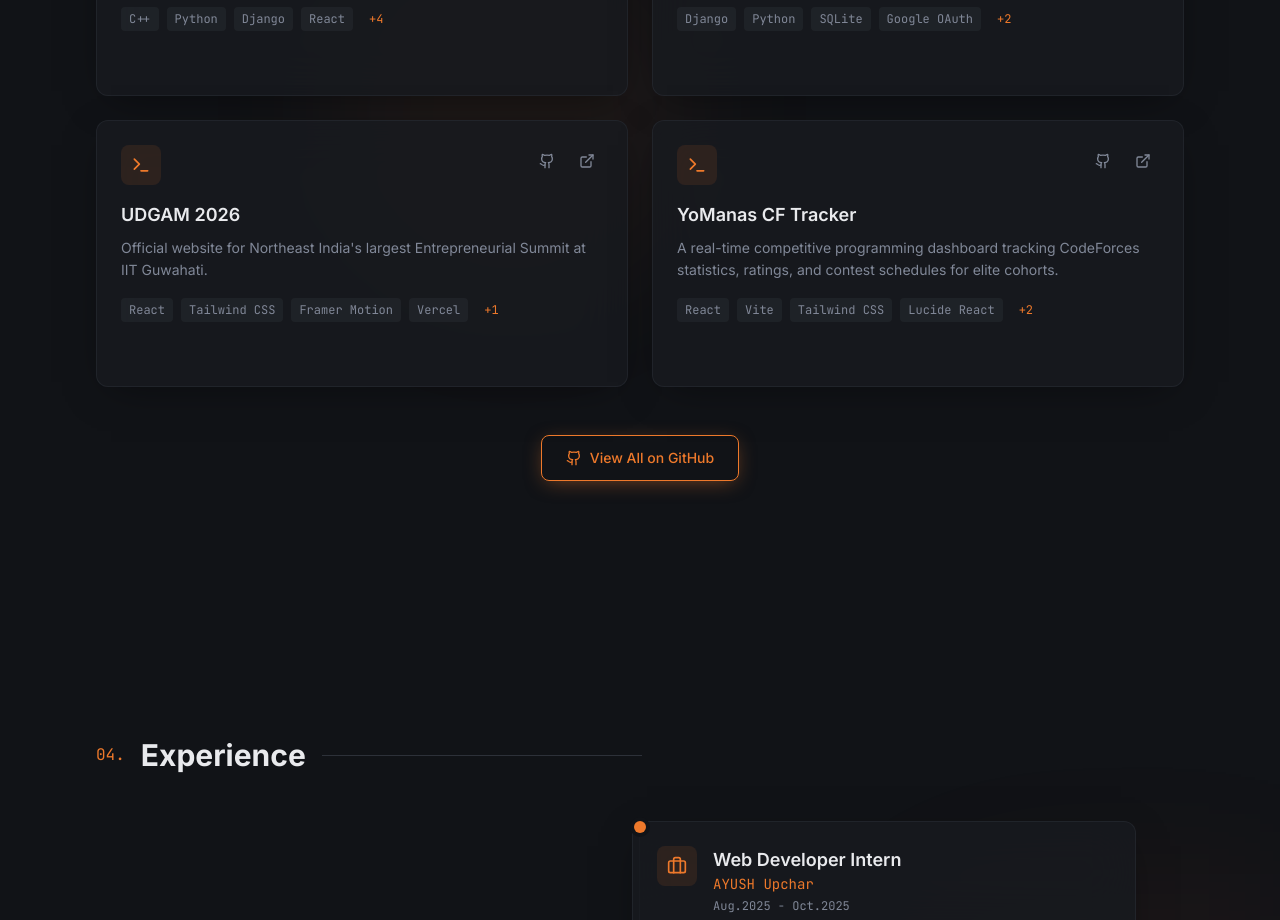
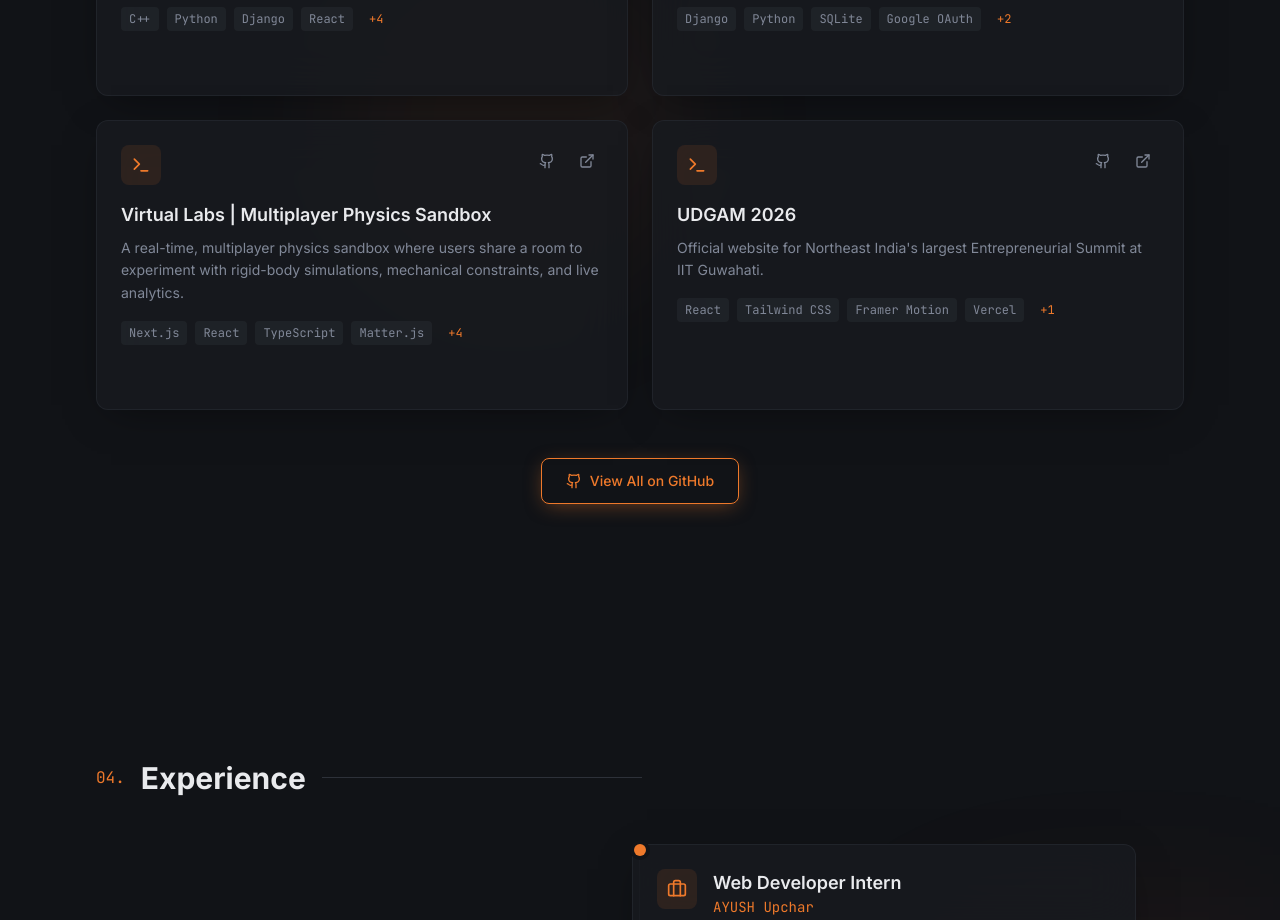
Before and after one commit to aditya-prabhakar-13/adityaprabhakar, a React (Vite) app: page / in a window 1280 px wide. Shown: the part 3120-4040 px from the top of the page. Built offline with nearby package versions, Linux system fonts and the light colour scheme; the HTML template or start-up script is replaced by a standard one.

Commit message:
Featured Projects Updated

```diff
--- a/src/data/projects.ts
+++ b/src/data/projects.ts
@@ -75,7 +75,37 @@ Route buildInitialRoute(const Customer& seed, const std::vector<Customer>& unrou
   > Ready for connections`
   },
   {
-    id: 3, // You can change this ID to place it where you want in the list
+    id: 3,
+    title: "Virtual Labs | Multiplayer Physics Sandbox",
+    description: "A real-time, multiplayer physics sandbox where users share a room to experiment with rigid-body simulations, mechanical constraints, and live analytics.",
+    longDescription: "Led development of an interactive physics sandbox built on a Peer-Host authority model: the room creator runs the Matter.js engine locally and broadcasts ~20Hz snapshot deltas over Socket.io, while peers interpolate state for smooth, low-latency synchronization. Users spawn bodies and wire them together with ropes, springs, pivots, and motors, toggle an Inspect Mode for real-time velocity and force vectors, and open a Recharts dashboard for live kinetic energy and net-force charts. Experiment setups are serialized and persisted to MongoDB, ready to be reloaded from the Experiment Library.",
+    techStack: ["Next.js", "React", "TypeScript", "Matter.js", "Socket.io", "MongoDB", "Recharts", "Tailwind CSS"],
+    githubUrl: "https://github.com/aditya-prabhakar-13/Virtual_Labs",
+    liveUrl: "https://virtual-labs-y12v.onrender.com/",
+    codeSnippet: `// Peer-Host sync: broadcast physics snapshots at ~20Hz (Socket.io)
+setInterval(() => {
+  if (!isHost) return;
+  const snapshot = world.bodies.map((b) => ({
+    id: b.id,
+    x: b.position.x,
+    y: b.position.y,
+    angle: b.angle,
+  }));
+  socket.emit("state:update", { room, snapshot });
+}, 1000 / 20);
+
+// Peers interpolate toward the host's authoritative state
+socket.on("state:update", ({ snapshot }) => interpolateBodies(snapshot));`,
+    terminalOutput: `$ npm start
+> NODE_ENV=production tsx server.ts
+  ▲ Next.js 16  ready in 1.4s
+  > Socket.io server attached ✓
+  > MongoDB connected (Atlas) ✓
+  > Room "lab-01" created | host elected
+  > Broadcasting physics @ 20Hz to 4 peers`
+  },
+  {
+    id: 4, // You can change this ID to place it where you want in the list
     title: "UDGAM 2026",
     description: "Official website for Northeast India's largest Entrepreneurial Summit at IIT Guwahati.",
     longDescription: "Built and deployed the official platform for Udgam 2026. Features a high-performance responsive design, immersive animations, and optimized asset delivery. Hosted on Vercel with custom domain management via GoDaddy.",
@@ -112,35 +142,6 @@ Route buildInitialRoute(const Customer& seed, const std::vector<Customer>& unrou
 > Deploying to https://www.udgamiitg.com
 > Deployment complete! [1.2s]`
   },
-  {
-    id: 4,
-    title: "YoManas CF Tracker",
-    description: "A real-time competitive programming dashboard tracking CodeForces statistics, ratings, and contest schedules for elite cohorts.",
-    longDescription: "Developed a robust tracking system that fetches and merges data from multiple CodeForces API endpoints. Features include automated leaderboard generation (recent vs. all-time solves), upcoming contest countdowns, and specialized user profiling with dynamic rating-based styling. Implemented a sophisticated multi-strategy proxy system (Vercel Proxy, CorsProxy, and CodeTabs) to bypass CORS limitations and ensure 99.9% uptime for data fetching.",
-    techStack: ["React", "Vite", "Tailwind CSS", "Lucide React", "CodeForces API", "Vercel"],
-    githubUrl: "https://github.com/aditya-prabhakar-13/YoManasCFTracker",
-    liveUrl: "https://yo-manas-cf-tracker.vercel.app/",
-    codeSnippet: `const fetchCF = async (endpoint, params = {}, retries = 3) => {
-  const strategies = [
-    { name: 'Vercel Proxy', url: () => \`/api/cf/\${endpoint}?\${queryString}\` },
-    { name: 'CorsProxy', url: () => \`https://corsproxy.io/?\${encodeURIComponent(target)}\` }
-  ];
-  // Robust failover logic to ensure data availability
-  for (const strategy of strategies) {
-    try {
-      const response = await fetch(strategy.url());
-      if (response.ok) return (await response.json()).result;
-    } catch (err) { continue; }
-  }
-};`,
-    terminalOutput: `$ npm run dev
-> codeforces-dashboard@0.0.0 dev
-> vite
-  VITE v7.2.4  ready in 124 ms
-  ➜  Local:   http://localhost:5173/
-  > Syncing Leaderboard... OK
-  > CodeForces API Connection: STABLE`
-  },
 //   {
 //     id: 4,
 //     title: "SecureVault",
```
Also changed, not shown: 1 other file (tests, documents, lock files or other folders).
